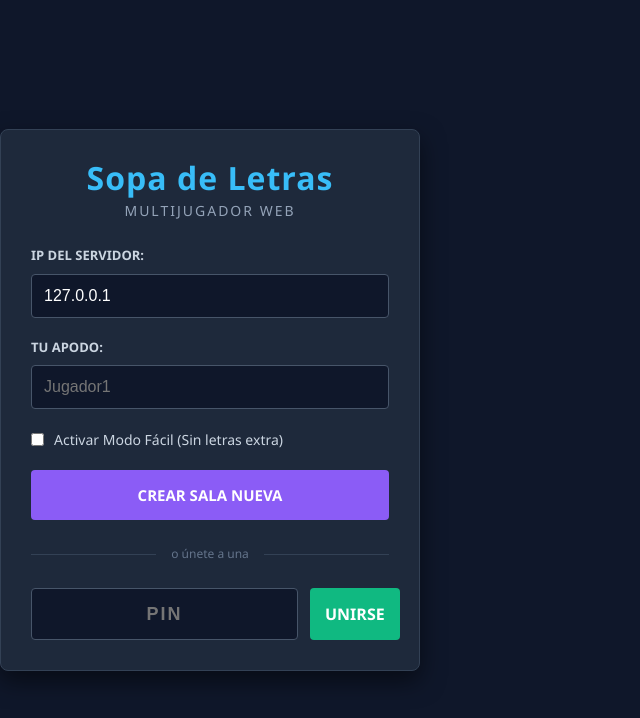
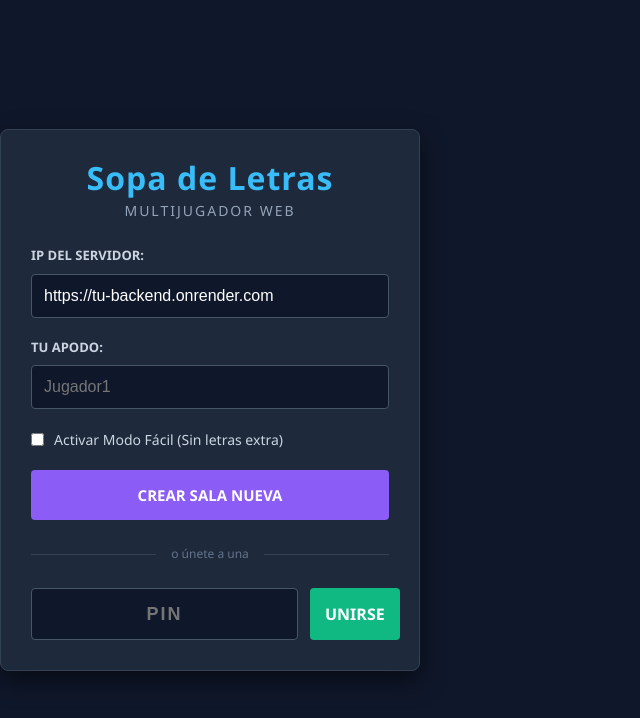
Before and after one commit to Rafaelksx/Sopiton, a React (Vite) app in the folder sopa-web/: page / in a window 1280 px wide. Shown: the top 718 px of the page, without its empty margins (0-640 px from the left). Built offline with nearby package versions, Linux system fonts and the light colour scheme.

Commit message:
Conectar Frontend con Render

```diff
--- a/sopa-web/src/screens/Home.jsx
+++ b/sopa-web/src/screens/Home.jsx
@@ -5,7 +5,8 @@ import './Home.css'; // Crearemos estilos simples para que se vea como el origin
 
 export default function Home() {
     const navigate = useNavigate();
-    const [ipAddress, setIpAddress] = useState('127.0.0.1'); // Por defecto localhost para pruebas
+   // const [ipAddress, setIpAddress] = useState('127.0.0.1'); // Por defecto localhost para pruebas
+    const [ipAddress, setIpAddress] = useState('https://tu-backend.onrender.com');
     const [nickname, setNickname] = useState('');
     const [pinToJoin, setPinToJoin] = useState('');
     const [easyMode, setEasyMode] = useState(false); // Estado para el modo fácil
```
